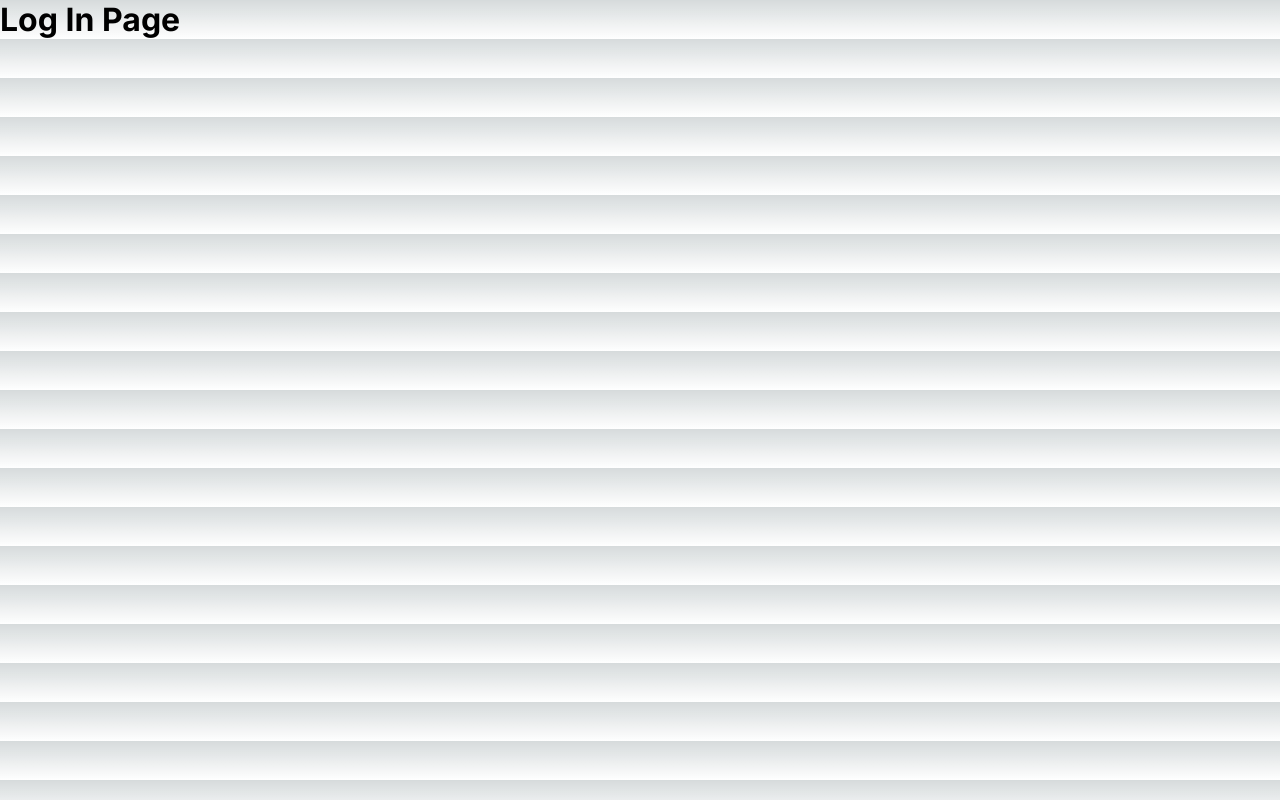
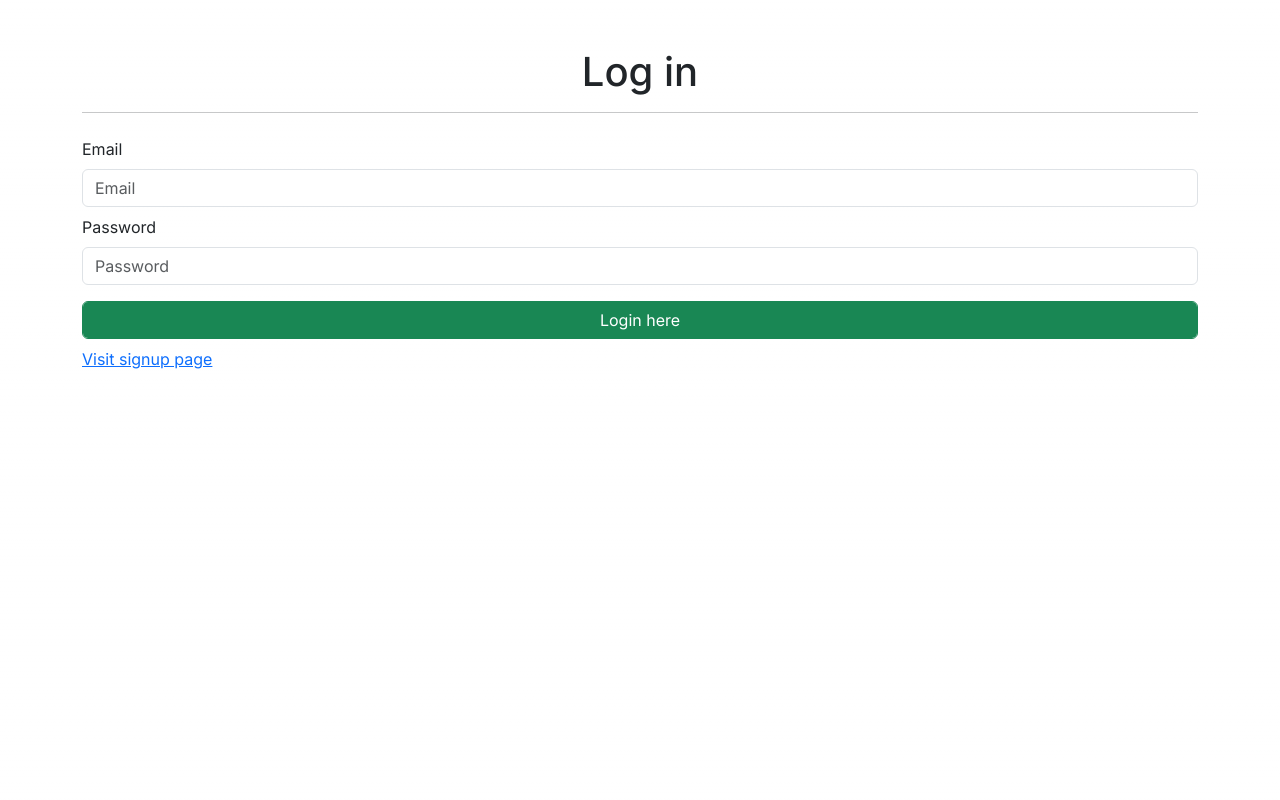
Before and after one commit to Brendafrenjo/auth-system, a Next.js app: page /login in a window 1280 px wide. Built offline with nearby package versions, Linux system fonts and the light colour scheme.

Commit message:
Update page.js

```diff
--- a/src/app/login/page.js
+++ b/src/app/login/page.js
@@ -1,7 +1,70 @@
-export default function LogInPage() {
+"use client";
+import Link from "next/link";
+import React, { useState } from "react";
+import { useRouter } from "next/navigation";
+import axios from "axios";
+import "bootstrap/dist/css/bootstrap.min.css";
+import "../page.module.css";
+
+const LoginPage = () => {
+  const [user, setUser] = useState({
+    email: "",
+    password: "",
+  });
+
+  async function onLogin() {}
+
+  function handleChange(e) {
+    const { value, name } = e.target;
+    setUser({
+      ...user,
+      [name]: value,
+    });
+  }
+
   return (
-    <div>
-      <h1>Log In Page</h1>
+    <div className="container signup-form">
+      <h1 className="text-center mt-5">Log in</h1>
+      <hr />
+      <form className="">
+        <label htmlFor="emial" id="email" className="mb-2 mt-2">
+          Email
+        </label>
+        <input
+          type="email"
+          id="email"
+          className="email form-control"
+          placeholder="Email"
+          onChange={handleChange}
+          value={user.email}
+        />
+        <label
+          htmlFor="password"
+          id="password"
+          className="mb-2 mt-2 text-center"
+        >
+          Password
+        </label>
+        <input
+          type="password"
+          id="password"
+          className="password form-control"
+          placeholder="Password"
+          onChange={handleChange}
+          value={user.password}
+        />
+        <button
+          className="btn btn-success mt-3 mb-2 form-control"
+          onClick={onLogin}
+        >
+          Login here
+        </button>
+        <Link href="/signup" className="text-center">
+          Visit signup page
+        </Link>
+      </form>
     </div>
   );
-}
+};
+
+export default LoginPage;
```
